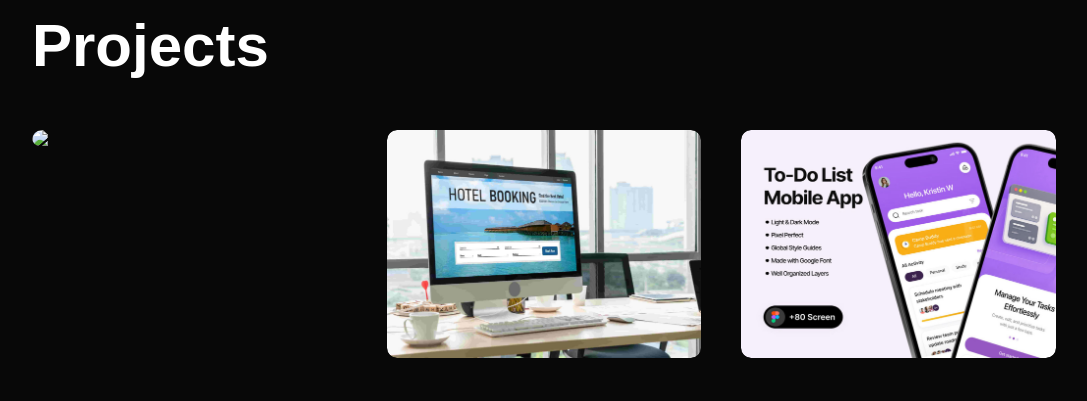
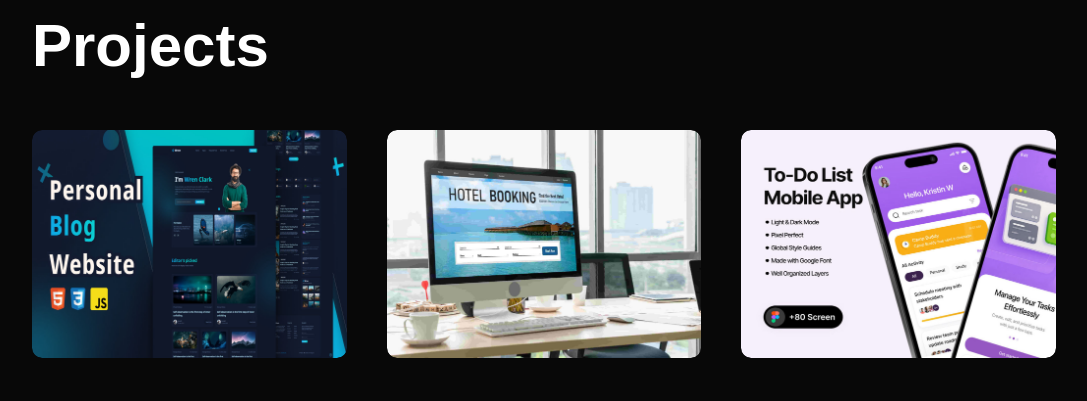
Before and after one commit to JeenanthR/Personal-Portfolio---KIC-DCSAI-251-F-047, a plain HTML site: page index.html in a window 1280 px wide. Shown: the part 1980-2381 px from the top of the page, without its empty margins (96-1183 px from the left). Drawn offline with Linux system fonts and the light colour scheme.

Commit message:
Update index.html

```diff
--- a/index.html
+++ b/index.html
@@ -553,7 +553,7 @@ nav .fas{
                 <h1 class="sub-title"> Projects </h1>
                 <div class="project-list">
                     <div class="project">
-                        <img src="images/project1.png">
+                        <img src="images/project1.jpg">
                         <div class="layer">
                             <h3> Personal Blog Website </h3>
                             <p> A personal blog website designed to share articles related to technology, education, and student life.
```
